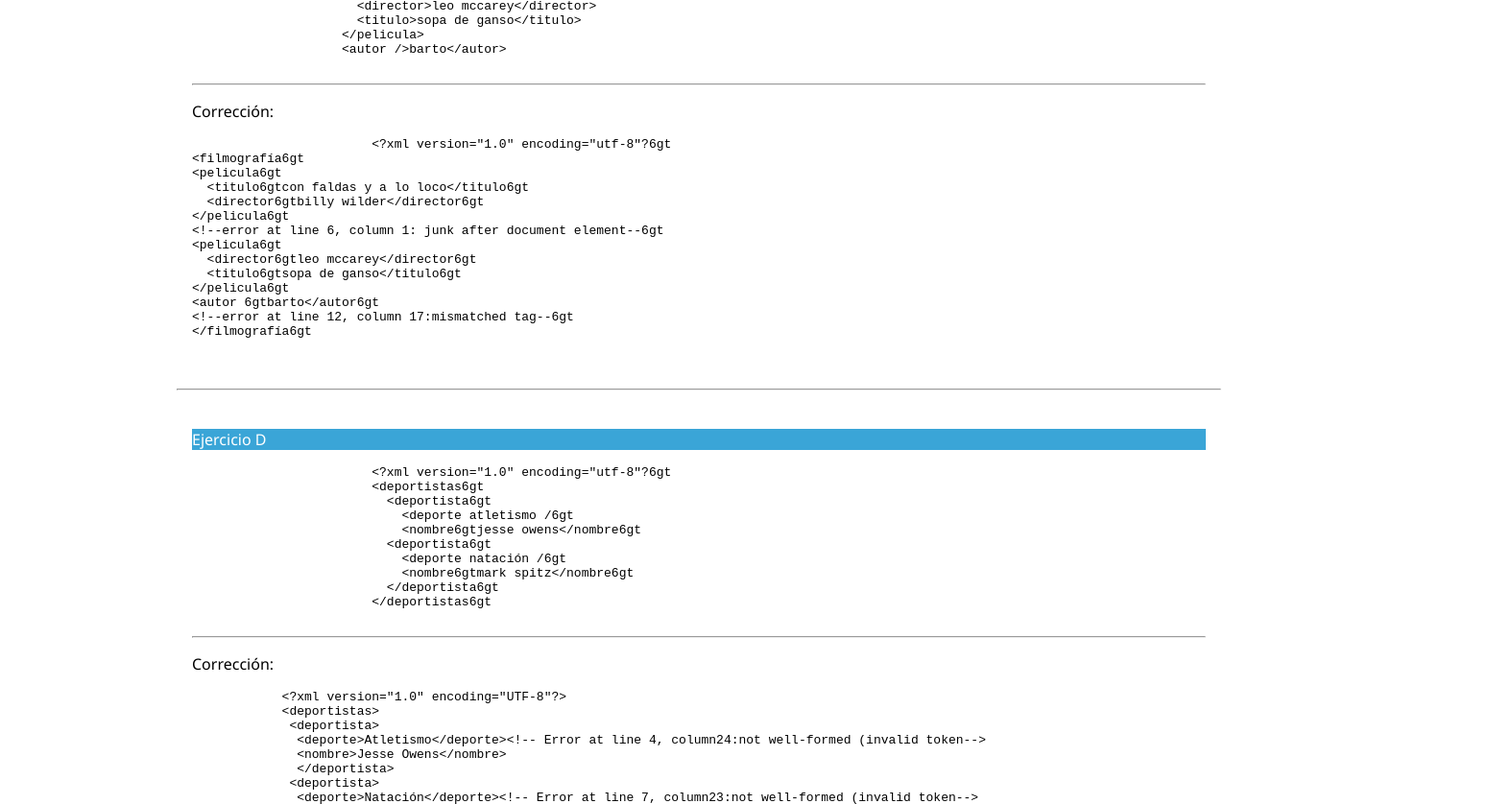
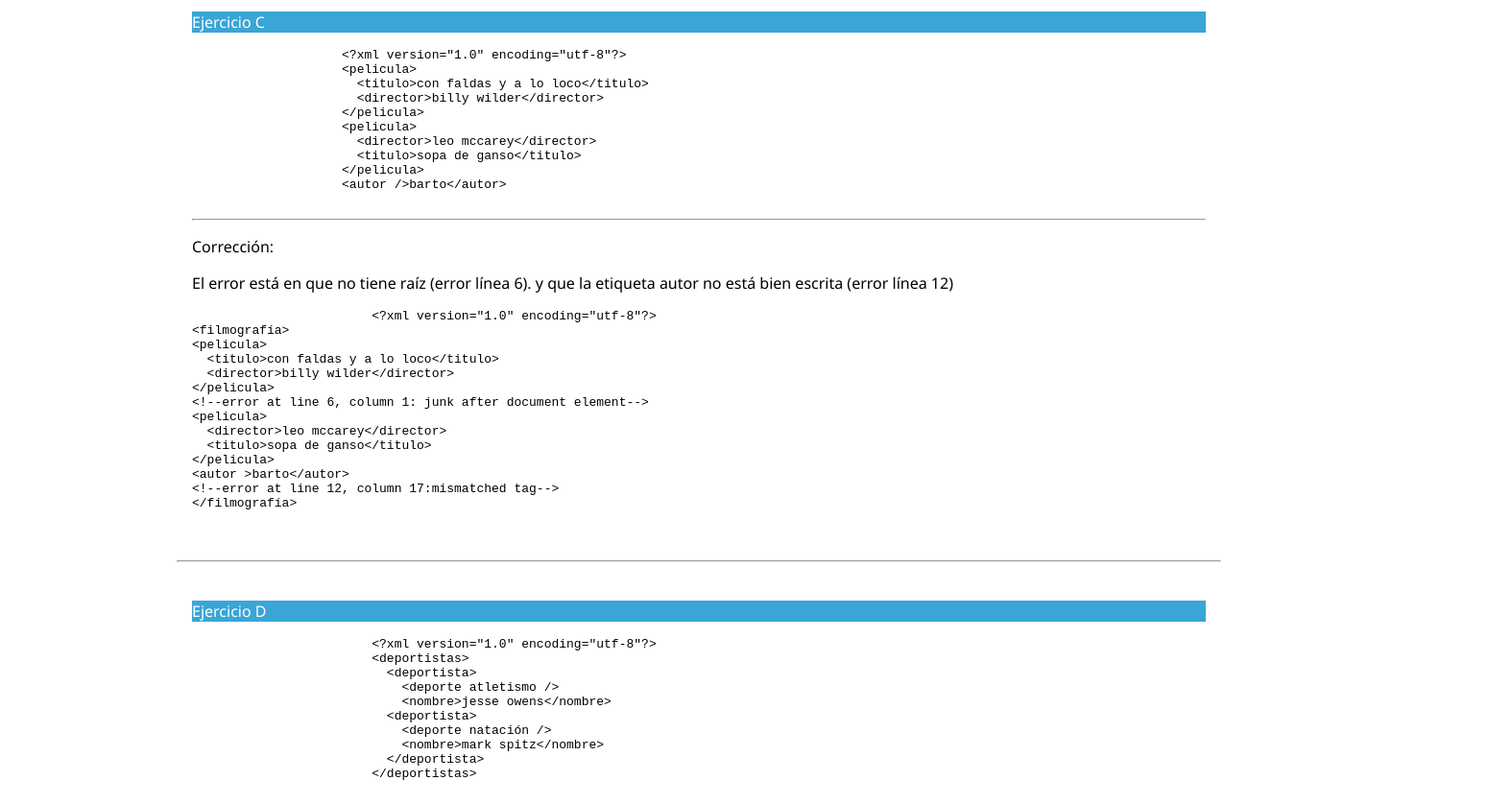
Before and after one commit to Andres-Heras/LMSGI-Actividades, a plain HTML site: page XML/02_XML.html in a window 1280 px wide. Shown: the part 1264-2102 px from the top of the page at 96% size, 1550 px wide, since content can reach past the window. Drawn offline with Linux system fonts and the light colour scheme.

Commit message:
Titulo modificado

```diff
--- a/XML/02_XML.html
+++ b/XML/02_XML.html
@@ -21,8 +21,8 @@
         <!--------------------------- LAYOUT ---------------------------->
         <!--------------------------- CABECERA -------------------------->
         <header>
-            <h1>Ejercicios del CAP.01-03 de "Introducción al XHTML"</h1>
-            <h2>HTML:Carácterísticas y Etiquetas</h2>
+            <h1>XML.VALIDACIÓN</h1>
+            <h2>Actividad: Documentos XML bien formados</h2>
         </header>
         <!------------------- BARRA DE NAVEGACIÓN --------------------->
         <nav>
@@ -66,18 +66,17 @@
                            &lt/entrada&gt
                         &lt/agenda&gt</pre>
             <hr>
-            <p>Corrección:
-            </p>
+            <p>Corrección:</p>
+              <p>El primer error es debido a que faltaba una "?" y el segundo era debido al acento en la etiqueta &ltxml versión&gt</p>
             <pre>
-        &lt?xml version="1.0" encoding="iso-8859-1"?&gt
-        &ltagenda&gt
-           &ltentrada&gt
-             &ltnombre-completo&gtmarta elena zorrilla&lt/nombre-completo&gt
-           &lt/entrada&gt
-        &lt/agenda&gt
-</pre>
+                &lt?xml version="1.0"   encoding="ISO-8859-1"?&lt!--Error at line 1, column 1:unclosed token--&gt&lt!--Error at line 1, column 13: XML declaration not well-formed--&gt
+                &ltagenda&gt
+                   &ltentrada&gt
+                     &ltnombre-completo&gtMarta Elena Zorrilla
+                   &lt/entrada&gt
+                &lt/agenda&gt
+            <pre>
         </article>
-
         <article>
             <p class="ejercicio">Ejercicio B</p>
             <pre>
@@ -95,6 +94,9 @@
                   &ltcorreo-e   href="zorrillm@unican.es"&gt&lt/correo-e&gt
         </pre>
             <p>Corrección:
+            </p>
+            <p>El primer error estaba en la declaración porque hay una etiqueta html cuando sería una etiqueta xml.
+              El seguendo error es el doble cierre que se le había puesto a la &ltcompleto&gt en la línea 4.
             </p>
             <pre>
         &lt?xml version="1.0" encoding="iso-8859-1"?&gt<span class="ejercicio">&lt!--error at line 1, column 47:unclosed token--&gt</span>
@@ -130,37 +132,38 @@
             </pre>
             <hr>
                         <p>Corrección: </p>
+                        <p>El error está en que no tiene raíz (error línea 6). y que la etiqueta autor no está bien escrita (error línea 12)</p>
                         <pre>
-                        &lt?xml version="1.0" encoding="utf-8"?6gt
-&ltfilmografía6gt
-&ltpelicula6gt
-  &lttitulo6gtcon faldas y a lo loco&lt/titulo6gt
-  &ltdirector6gtbilly wilder&lt/director6gt
-&lt/pelicula6gt
-&lt!--error at line 6, column 1: junk after document element--6gt
-&ltpelicula6gt
-  &ltdirector6gtleo mccarey&lt/director6gt
-  &lttitulo6gtsopa de ganso&lt/titulo6gt
-&lt/pelicula6gt
-&ltautor 6gtbarto&lt/autor6gt
-&lt!--error at line 12, column 17:mismatched tag--6gt
-&lt/filmografía6gt
+                        &lt?xml version="1.0" encoding="utf-8"?&gt
+&ltfilmografía&gt
+&ltpelicula&gt
+  &lttitulo&gtcon faldas y a lo loco&lt/titulo&gt
+  &ltdirector&gtbilly wilder&lt/director&gt
+&lt/pelicula&gt
+&lt!--error at line 6, column 1: junk after document element--&gt
+&ltpelicula&gt
+  &ltdirector&gtleo mccarey&lt/director&gt
+  &lttitulo&gtsopa de ganso&lt/titulo&gt
+&lt/pelicula&gt
+&ltautor &gtbarto&lt/autor&gt
+&lt!--error at line 12, column 17:mismatched tag--&gt
+&lt/filmografía&gt
                 </pre>
         </article>
         <hr>
         <article>
             <p class="ejercicio">Ejercicio D</p>
             <pre>
-                        &lt?xml version="1.0" encoding="utf-8"?6gt
-                        &ltdeportistas6gt
-                          &ltdeportista6gt
-                            &ltdeporte atletismo /6gt
-                            &ltnombre6gtjesse owens&lt/nombre6gt
-                          &ltdeportista6gt
-                            &ltdeporte natación /6gt
-                            &ltnombre6gtmark spitz&lt/nombre6gt
-                          &lt/deportista6gt
-                        &lt/deportistas6gt
+                        &lt?xml version="1.0" encoding="utf-8"?&gt
+                        &ltdeportistas&gt
+                          &ltdeportista&gt
+                            &ltdeporte atletismo /&gt
+                            &ltnombre&gtjesse owens&lt/nombre&gt
+                          &ltdeportista&gt
+                            &ltdeporte natación /&gt
+                            &ltnombre&gtmark spitz&lt/nombre&gt
+                          &lt/deportista&gt
+                        &lt/deportistas&gt
                 </pre>
                 <hr>
             <p>Corrección:
```
